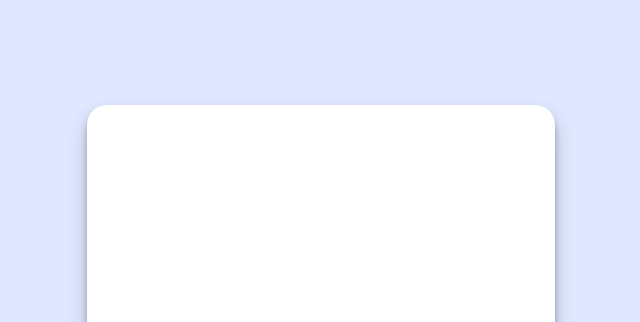
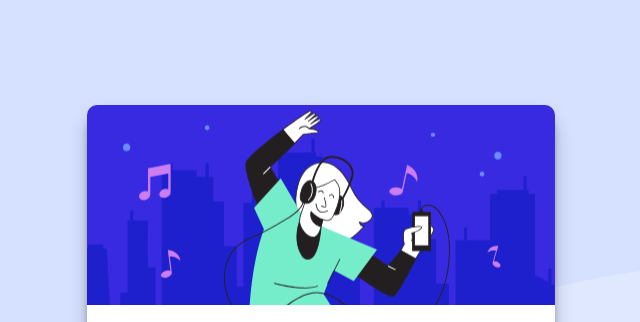
Before and after one commit to jovacodepen/card-component, a plain HTML site: page index.html in a window 1280 px wide. Shown: the top 322 px of the page, without its empty margins (319-959 px from the left). Drawn offline with nearby package versions, Linux system fonts and the light colour scheme; a script that the page names is missing.

Commit message:
Update styles.css

```diff
--- a/dist/css/styles.css
+++ b/dist/css/styles.css
@@ -4,7 +4,7 @@ body {
   font-family: 'Red Hat Display', sans-serif !important;
   font-size: 16px;
   background: #e0e8ff;
-  background-image: url("../dist/img/pattern-background-desktop.svg");
+  background-image: url("../img/pattern-background-desktop.svg");
   background-position: 20% 0;
   background-repeat: no-repeat;
   height: 100%;
@@ -58,7 +58,7 @@ body {
 .card-container .card-image {
   height: 200px;
   width: 100%;
-  background: url("../dist/img/illustration-hero.svg");
+  background: url("../img/illustration-hero.svg");
   background-size: cover;
   background-repeat: no-repeat;
   background-position: center;
```
